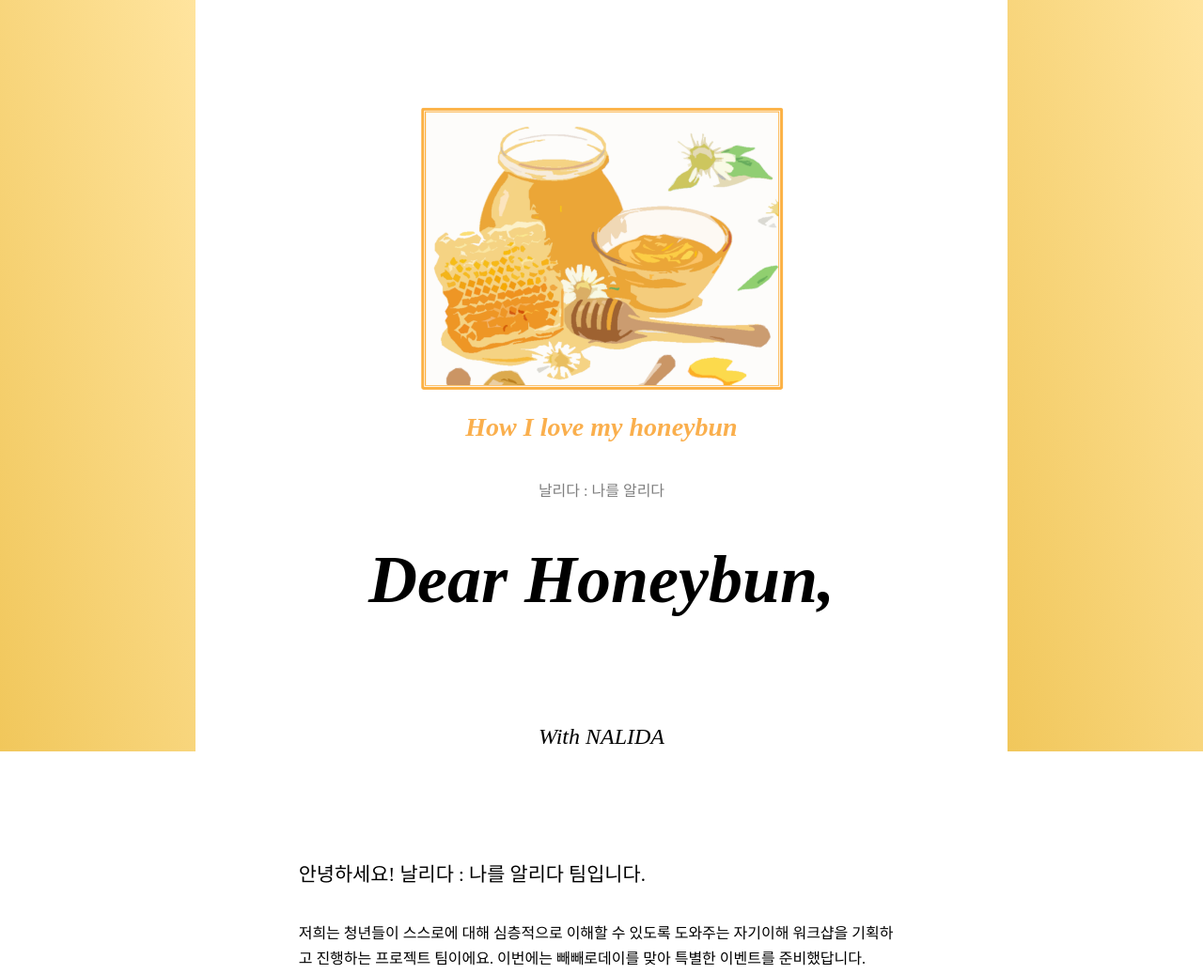
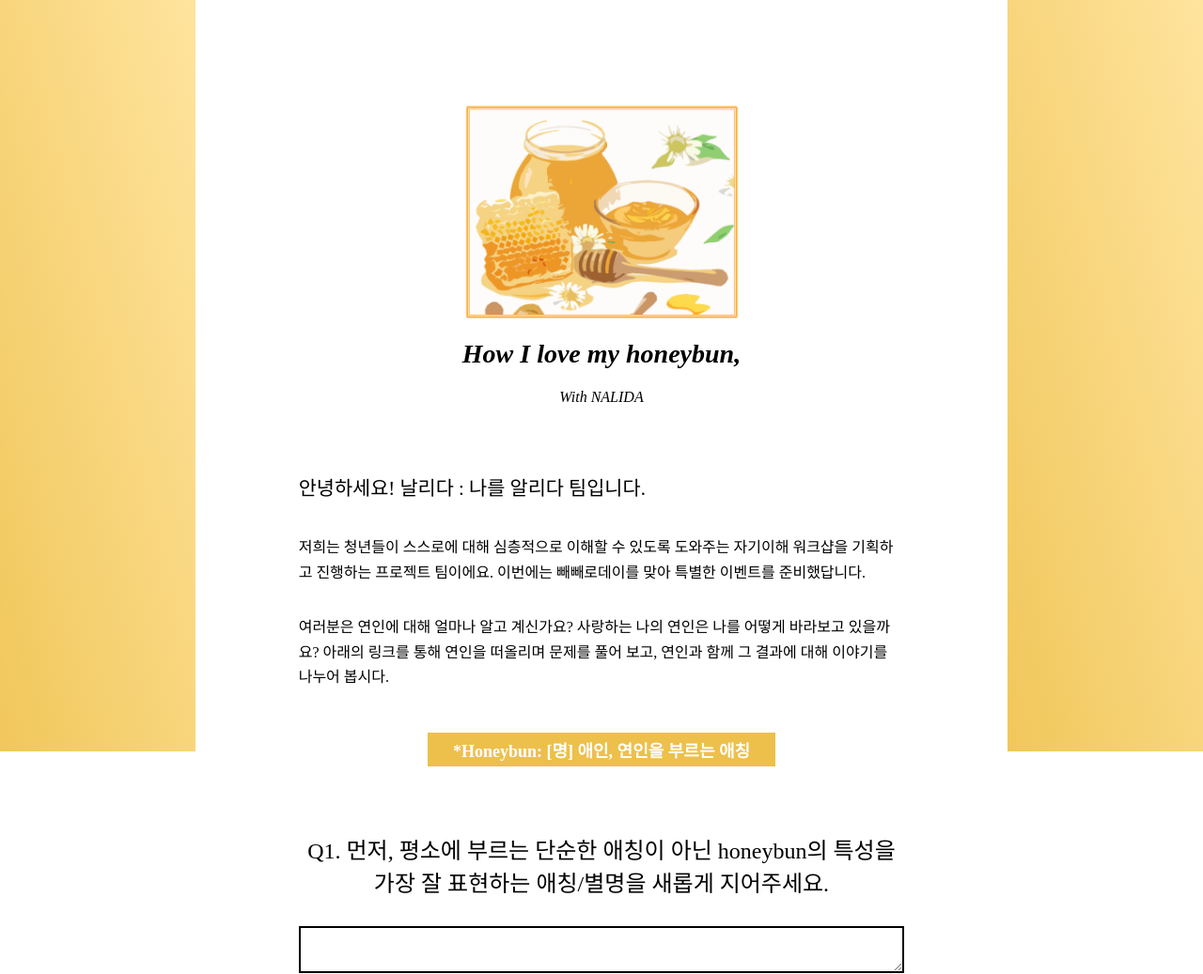
Before and after one commit to nalida-dev/letter-to-honeybun, a Flask app: page / in a window 1280 px wide. Shown: the top 1037 px of the page at 94% size. Run offline with Flask 2, Linux system fonts and the light colour scheme; some web fonts are replaced.

Commit message:
design feedback

```diff
--- a/static/honeybun.css
+++ b/static/honeybun.css
@@ -34,7 +34,6 @@ body {
 }
 
 #cover {
-    min-height: 100%;
     display: flex;
     flex-direction: column;
 }
@@ -43,11 +42,11 @@ body {
     margin-left: auto;
     margin-right: auto;
     margin-top: 100px;
-    max-width: 400px;
+    max-width: 300px;
 }
 
 #honey_title {
-    color: rgb(250, 175, 77);
+    color: black; /*rgb(250, 175, 77);*/
     font-family: TimesNewRoman, "Times New Roman", Times, Baskerville, Georgia, serif;
     font-size: 28px;
     font-style: italic;
@@ -60,13 +59,17 @@ body {
     text-align: center;
 }
 
-#nalida_title {
-    color: rgb(127, 127, 127);
-    margin-left: auto;
-    margin-right: auto;
+#cover p {
+    font-family: TimesNewRoman, "Times New Roman", Times, Baskerville, Georgia, serif;
+    font-style: italic;
+    font-variant: bold;
+    line-height: 26.4px;
     text-align: center;
-    margin-top: 40px;
+    font-weight: 400;
+    margin-top: 20px;
+    margin-bottom: 50px;
 }
+
 
 #description {
     display: flex;
@@ -78,26 +81,6 @@ body {
     max-width: 85%;
     margin-left: auto;
     margin-right: auto;
-}
-
-#description h1, #description h2 {
-    font-family: TimesNewRoman, "Times New Roman", Times, Baskerville, Georgia, serif;
-    font-style: italic;
-    font-variant: bold;
-    line-height: 26.4px;
-    text-align: center;
-}
-
-#description h1 {
-    font-size: 72px;
-    line-height: 1;
-    font-weight: 700;
-}
-
-#description h2 {
-    font-weight: 400;
-    margin-top: 70px;
-    margin-bottom: 100px;
 }
 
 #description p {
@@ -175,6 +158,8 @@ body {
 #submit {
     width: 270px;
     height: 81px;
+    padding-left: 8px;
+    padding-bottom: 8px;
     border: none;
     background: url('/static/button.png') no-repeat scroll 0 0 transparent;
     font-size: 24px;
--- a/templates/honeybun.html
+++ b/templates/honeybun.html
@@ -6,13 +6,11 @@
     <div id="outermost-container">
         <div id="cover">
             <img id="honey_img" src="{{url_for('static', filename='honey.png')}}" />
-            <div id="honey_title">How I love my honeybun</div>
-            <div id="nalida_title">날리다 : 나를 알리다</div>
+            <div id="honey_title">How I love my honeybun,</div>
+            <p>With NALIDA</p>
         </div>
     {% if not answers %}
         <div id="description">
-            <h1>Dear Honeybun,</h1>
-            <h2>With NALIDA</h2>
             <p class="lead">안녕하세요! 날리다 : 나를 알리다 팀입니다.</p>
             <p>저희는 청년들이 스스로에 대해 심층적으로 이해할 수 있도록 도와주는 자기이해 워크샵을 기획하고 진행하는 프로젝트 팀이에요. 이번에는 빼빼로데이를 맞아 특별한 이벤트를 준비했답니다.</p>
             <p>여러분은 연인에 대해 얼마나 알고 계신가요? 사랑하는 나의 연인은 나를 어떻게 바라보고 있을까요? 아래의 링크를 통해 연인을 떠올리며 문제를 풀어 보고, 연인과 함께 그 결과에 대해 이야기를 나누어 봅시다.</p>
```
